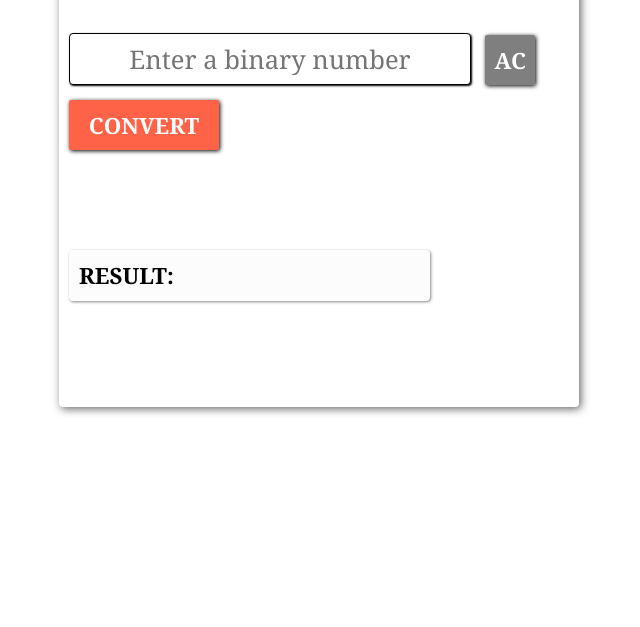
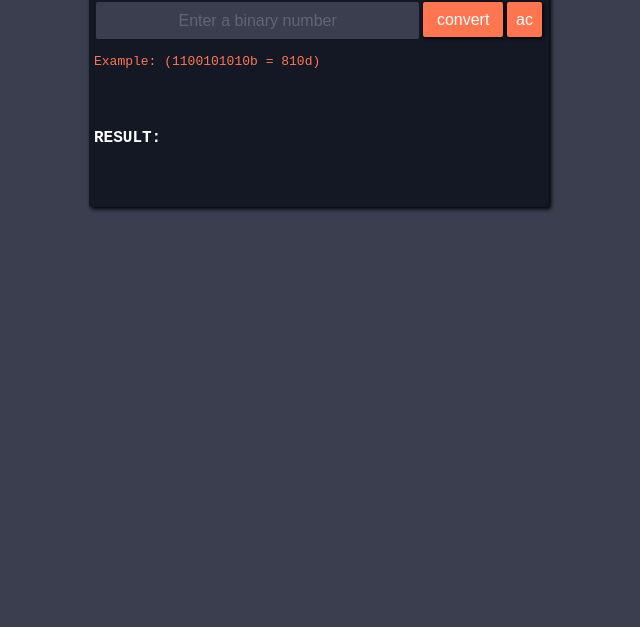
Before and after one commit to croberttdmello/bin2dec, a website: page index.html in a window 1280 px wide. Shown: the part 173-800 px from the top of the page, without its empty margins (321-961 px from the left). Drawn offline with Linux system fonts and the light colour scheme.

Commit message:
Edit css file with dark background and flex box approuch

```diff
--- a/css/style.css
+++ b/css/style.css
@@ -1,123 +1,116 @@
-.red {
-  color: red;
-  font-weight: bold;
-}
-
 * {
-  font-family: Georgia, "Times New Roman", Times, serif;
-  margin: 0;
-  padding: 0;
+  color: #ffffff;
 }
 
 .container {
-  border-radius: 4px;
-  max-width: 500px;
-  height: 550px;
-  margin: 10px auto;
-  padding: 10px;
-  position: relative;
-  box-shadow: rgb(102, 101, 101) 2px 2px 8px;
+  max-width: 450px;
+  height: 320px;
+  margin: 0 auto;
+  border-radius: 2px;
+  padding: 5px;
+  background: #141824;
+  box-shadow: black 2px 2px 4px;
 }
 
 .container:hover {
-  box-shadow: rgb(102, 101, 101) 4px 4px 8px;
+  box-shadow: black 2px 2px 8px;
 }
 
-h1,
-h2 {
-  text-align: center;
+body {
+  margin-top: 50px;
+  background-color: #3a3e4e;
+  font-family: monospace;
+  color: #333333;
 }
 
-h1:hover {
-  font-size: 2.2rem;
+.alert {
+  color: #ff7550;
+}
+
+h1 {
+  text-align: center;
+  font-size: 2rem;
+  font-weight: normal;
 }
 
 h2 {
-  margin-top: 50px;
   font-weight: normal;
-  font-size: 2rem;
 }
 
-h2:hover {
-  font-weight: bold;
+/* Flex Container */
+.main {
+  display: flex;
+  flex-wrap: nowrap;
+}
+
+/* Flex Item */
+.item {
+  margin: 2px;
 }
 
 input {
   text-align: center;
   display: inline-block;
-  width: 400px;
-  height: 50px;
-  border: 1px solid black;
-  border-radius: 4px;
-  box-shadow: black 1px 1px 2px;
-  margin-top: 50px;
-  font-size: 1.6rem;
+  width: 320px;
+  height: 35px;
+  border: none;
+  border-radius: 2px;
+  font-size: 1rem;
+  color: white;
+  background-color: #3a3e4e;
+  outline: none;
 }
 
 input:hover {
-  border: 2px solid black;
+  opacity: 80%;
 }
 
-.convert {
-  display: block;
-  margin: 5px 0px;
-  width: 150px;
-  height: 50px;
+::-webkit-input-placeholder {
+  color: #ffffff;
+  opacity: 20%;
+}
+
+.btnConvert {
+  width: 80px;
+  height: 35px;
   border-radius: 2px;
-  font-size: 1.4rem;
-  background-color: tomato;
+  font-size: 1rem;
+  text-align: center;
+  background-color: #ff7550;
   color: white;
   border: none;
-  font-weight: bold;
   box-shadow: black 1px 1px 4px;
+  outline: none;
 }
 
-.convert:hover {
-  box-shadow: black 2px 2px 8px;
-  width: 152px;
-  height: 52px;
+.btnConvert:hover {
+  width: 81px;
+  height: 36px;
+  cursor: pointer;
+}
+.btnClear {
+  width: 35px;
+  height: 35px;
+  border-radius: 2px;
+  font-size: 1rem;
+  text-align: center;
+  background-color: #ff7550;
+  color: white;
+  border: none;
+  box-shadow: black 1px 1px 4px;
+  outline: none;
 }
 
-.clear {
-  margin: 10px;
-  width: 50px;
-  height: 50px;
-  border-radius: 2px;
-  font-size: 1.4rem;
-  background-color: rgba(0, 0, 0, 0.5);
-  color: white;
-  border: none;
-  font-weight: bold;
-  box-shadow: black 1px 1px 4px;
-}
-
-.clear:hover {
-  box-shadow: black 2px 2px 8px;
-  width: 52px;
-  height: 52px;
-}
-
-span {
-  font-size: 1.4rem;
-  font-weight: bold;
-}
-
-#result {
-  display: inline-block;
-  width: 240px;
-  font-size: 1.4rem;
-  font-weight: normal;
-}
-
-#msg {
-  margin-top: 20px;
+.btnClear:hover {
+  width: 36px;
+  height: 36px;
+  cursor: pointer;
 }
 
 .result {
-  display: inline-block;
-  padding: 10px;
-  background-color: rgba(0, 0, 0, 0.01);
-  border-radius: 4px;
-  margin-top: 80px;
-  box-shadow: rgb(138, 135, 135) 1px 1px 3px;
+  width: 320px;
+  padding: 10px 0;
+  border-radius: 2px;
+  margin-top: 50px;
+  font-size: 1rem;
 }
--- a/index.html
+++ b/index.html
@@ -13,15 +13,18 @@
     <h1>Bin2Dec</h1>
     <h2>Binary to Decimal Converter</h2>
     <div class="content">
+      <div class="main">
+        <input class="item" id="value" placeholder="Enter a binary number">
+        <button class="item btnConvert" onclick="validateInput()">convert</button>
+        <button class="item btnClear" onclick="clearAllData()">ac</button>
+      </div>
+      <p class="alert">Example: (1100101010b = 810d)</p>
       <div>
-        <input id="value" placeholder="Enter a binary number">
-        <button class="clear" onclick="clearAllData()">AC</button>
-        <button class="convert" onclick="validateInput()">CONVERT</button>
-        <p id="msg" class="red"></p>
-        <div class="result">
-          <span>RESULT: </span>
-          <span id="result"></span>
-        </div>
+        <p class="alert" id="msg"></p>
+      </div>
+      <div class="result">
+        <span><b>RESULT:</b> </span>
+        <span id="result"></span>
       </div>
     </div>
   </div>
```
